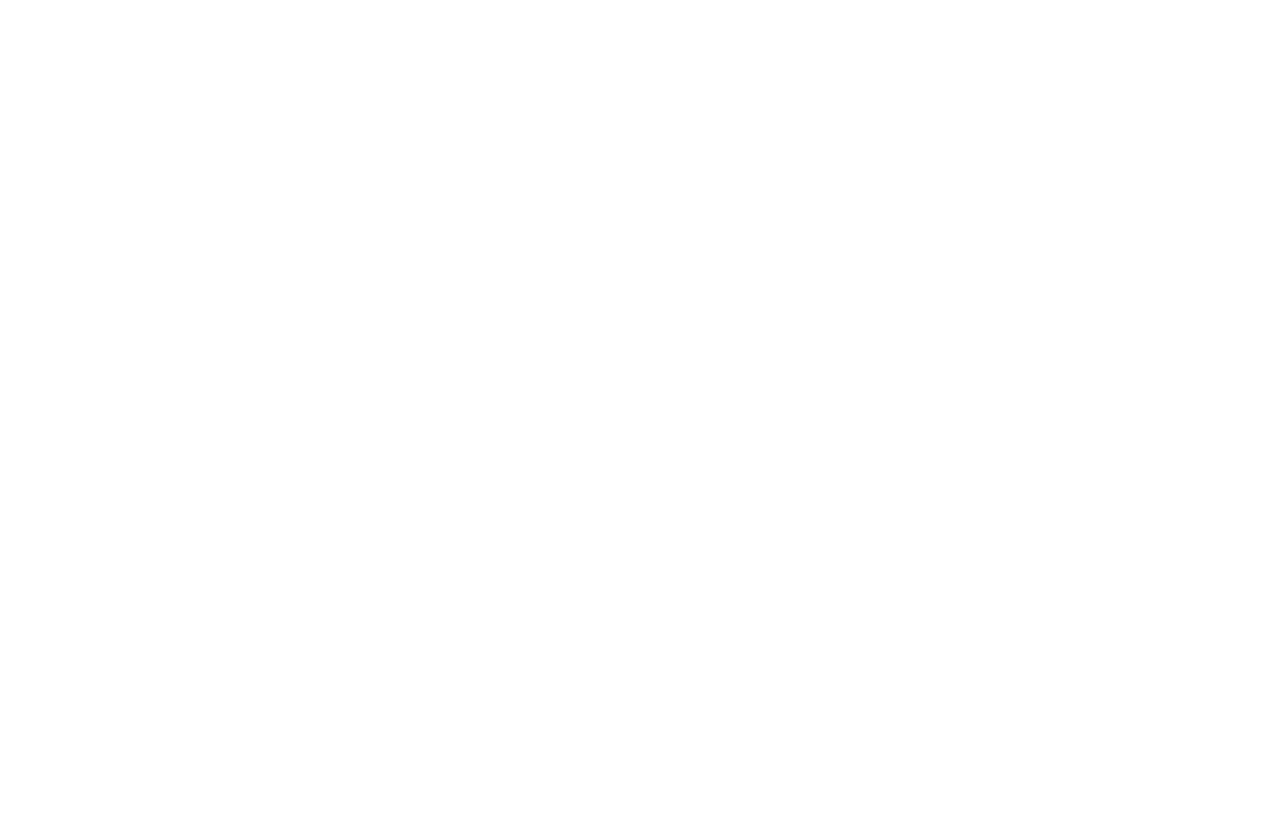
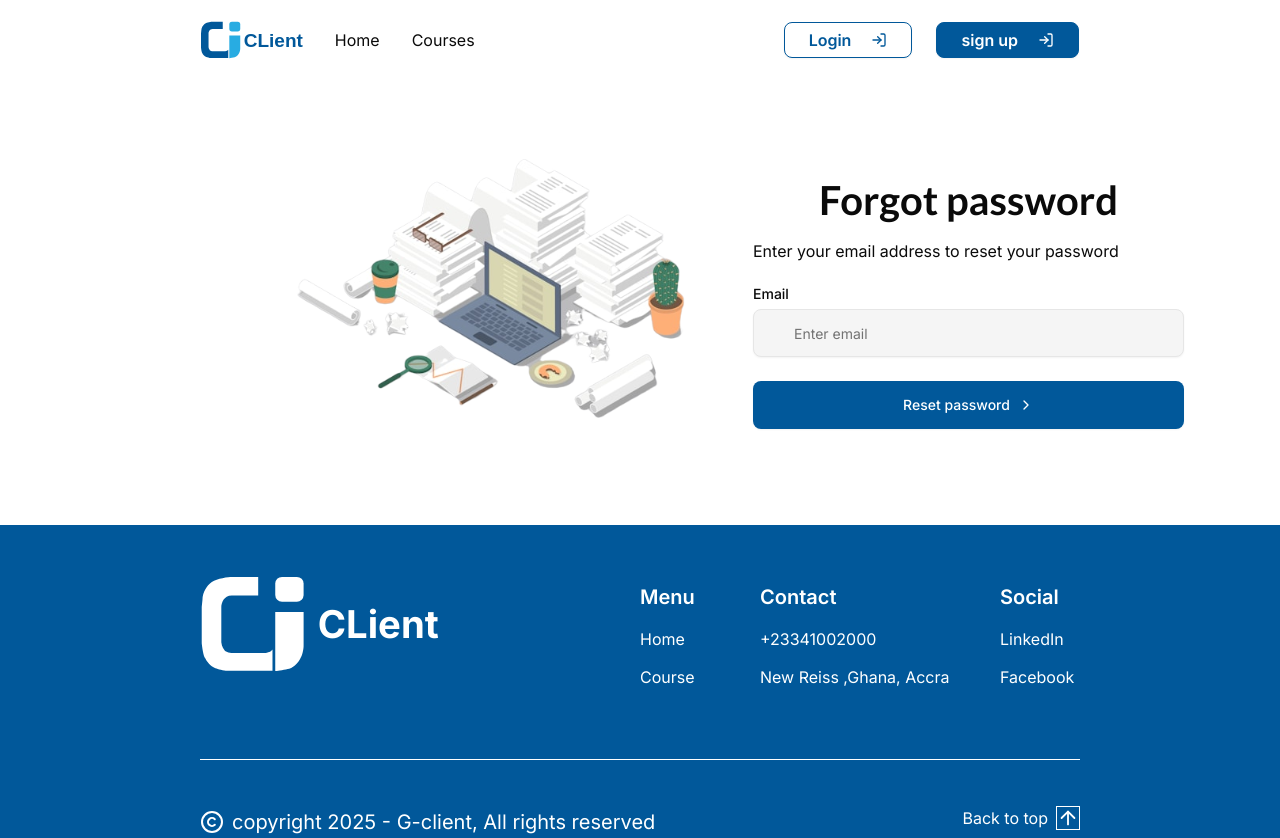
Before and after one commit to TESHU21/learning-management-system, a React (Vite) app in the folder frontend/: page /forogot_password in a window 1280 px wide. Before the commit this address had no page. Before the commit the page ends 800 px from the top, so only its background shows below. Built offline with nearby package versions, Linux system fonts and the light colour scheme; a web font is replaced by a local one.

Commit message:
Add Forgot Password

```diff
--- a/frontend/src/pages/login/forgotpassword/ForgotPassword.jsx
+++ b/frontend/src/pages/login/forgotpassword/ForgotPassword.jsx
@@ -0,0 +1,35 @@
+import React from 'react'
+import { z } from "zod";
+import FormComp from '@/components/FormComp';
+import HeroImage from "../../../assets/svg/Ellipse 32.svg"
+
+const ForgotPassword = () => {
+    const ForgotPasswordSchema = z.object({
+        email: z.string().email({ message: "Invalid Email Adress" }),
+      });
+      const initialValues = { email: "" };
+      const fields = [
+        {
+          label: "Email",
+          name: "email",
+          type: "email",
+          className: "col-span-2",
+          placeholder: "Enter email",
+        },
+      ];
+
+  return (
+    <div className='flex justify-center md:gap-[49px] '>
+      <div className='hidden md:flex md:ml-[190px]  '>
+      <img src={HeroImage} className='w-[418px] h-[418px] object-cover' alt="Work desk with laptop, documents, coffee, and cactus plant" />
+        </div>
+        <div className='md:w-[431px] px-4 md:px-0 py-24 '>
+          <h3 className='font-lato text-center font-bold text-[28px] md:text-[40px] leading-12 mb-[15px]'>Forgot password</h3>
+          <p className='leading-6  text-base  font-inter mb-6'>Enter your email address to reset your password</p>
+        <FormComp schema={ForgotPasswordSchema} initialValues={initialValues} fields={fields} submitBtnText={"Reset password"}/>
+        </div>
+    </div>
+  )
+}
+
+export default ForgotPassword
--- a/frontend/src/pages/login/forgotpassword/OtpVerification.jsx
+++ b/frontend/src/pages/login/forgotpassword/OtpVerification.jsx
@@ -1,7 +1,13 @@
 import React from 'react'
+import HeroImage from "../../../assets/svg/Ellipse 32.svg"
 
 export const OtpVerification = () => {
   return (
-    <div>OtpVerification</div>
+    <div>
+        <div>
+            <img src={HeroImage} className='w-[418px] h-[418px] object-cover' alt="Work desk with laptop, documents, coffee, and cactus plant" />
+        </div>
+        <div></div>
+    </div>
   )
 }
--- a/frontend/src/routes/AppRoutes.jsx
+++ b/frontend/src/routes/AppRoutes.jsx
@@ -6,6 +6,7 @@
 import CourseDetail from '@/pages/courses/components/CourseDetail';
 import Login from '@/pages/login/Login';
 import SignUp from '@/pages/registration/SignUp';
+import ForgotPassword from '@/pages/login/forgotpassword/ForgotPassword';
 
 const AppRoutes = () => {
   return (
@@ -16,6 +17,8 @@
         <Route path="courses/:id" element={<CourseDetail />} />
         <Route path="login" element={<Login />} /> {/* <-- no slash here */}
         <Route path='signup' element={<SignUp/>}/>
+        <Route path="forogot_password" element={<ForgotPassword/>}/>
+
 
       </Route>
 
```
Also changed, not shown: frontend/src/pages/login/forgotpassword/components/data.jsx (deleted).
